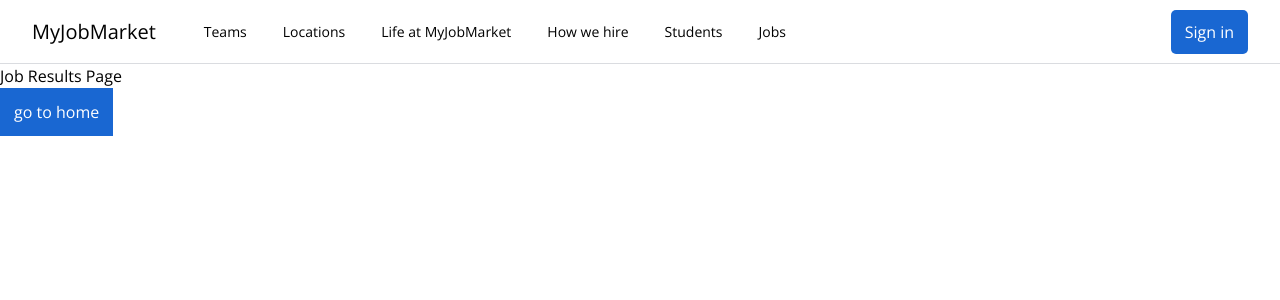
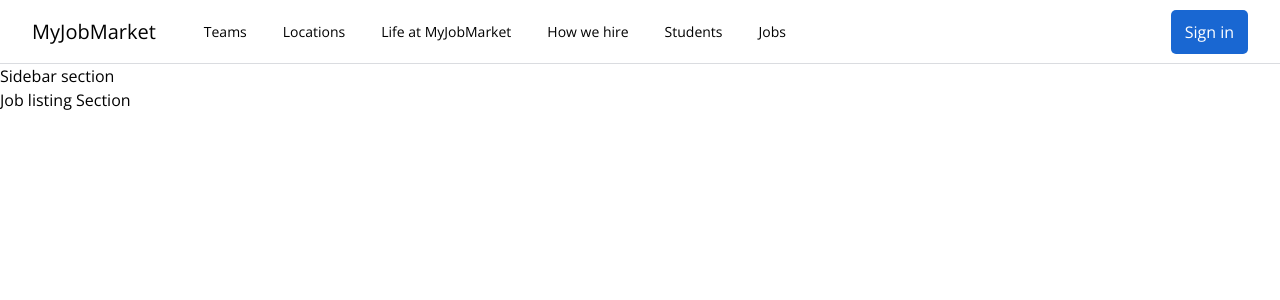
Before and after one commit to karimisdm/Search_Job, a Vue app in the folder search-job/: page /jobs/results in a window 1280 px wide. Shown: the top 300 px of the page. Built offline with nearby package versions, Linux system fonts and the light colour scheme.

Commit message:
added JobFilter component and job list

```diff
--- /dev/null
+++ b/search-job/src/components/JobFilterSidebar.vue
@@ -0,0 +1,5 @@
+<script setup>
+</script>
+<template>
+    <div>Sidebar section</div>
+</template>
--- /dev/null
+++ b/search-job/src/components/JobListing.vue
@@ -0,0 +1,7 @@
+<script setup>
+</script>
+<template>
+    <main>
+        Job listing Section
+    </main>
+</template>
--- a/search-job/src/views/JobResultsView.vue
+++ b/search-job/src/views/JobResultsView.vue
@@ -1,6 +1,8 @@
 <script setup>
 import { computed } from 'vue';
 import { useRouter } from 'vue-router';
+import JobFilterSidebar from '@/components/JobFilterSidebar.vue'
+import JobListing from '@/components/JobListing.vue'
 
 const router = useRouter();
 
@@ -11,8 +13,9 @@ const goHome = ()=>{
 </script>
 <template>
     <h2>
-        Job Results Page
+        <JobFilterSidebar/>
+        <JobListing/>
     </h2>
-    <button @click="goHome">go to home</button>
+
 
 </template>
```
